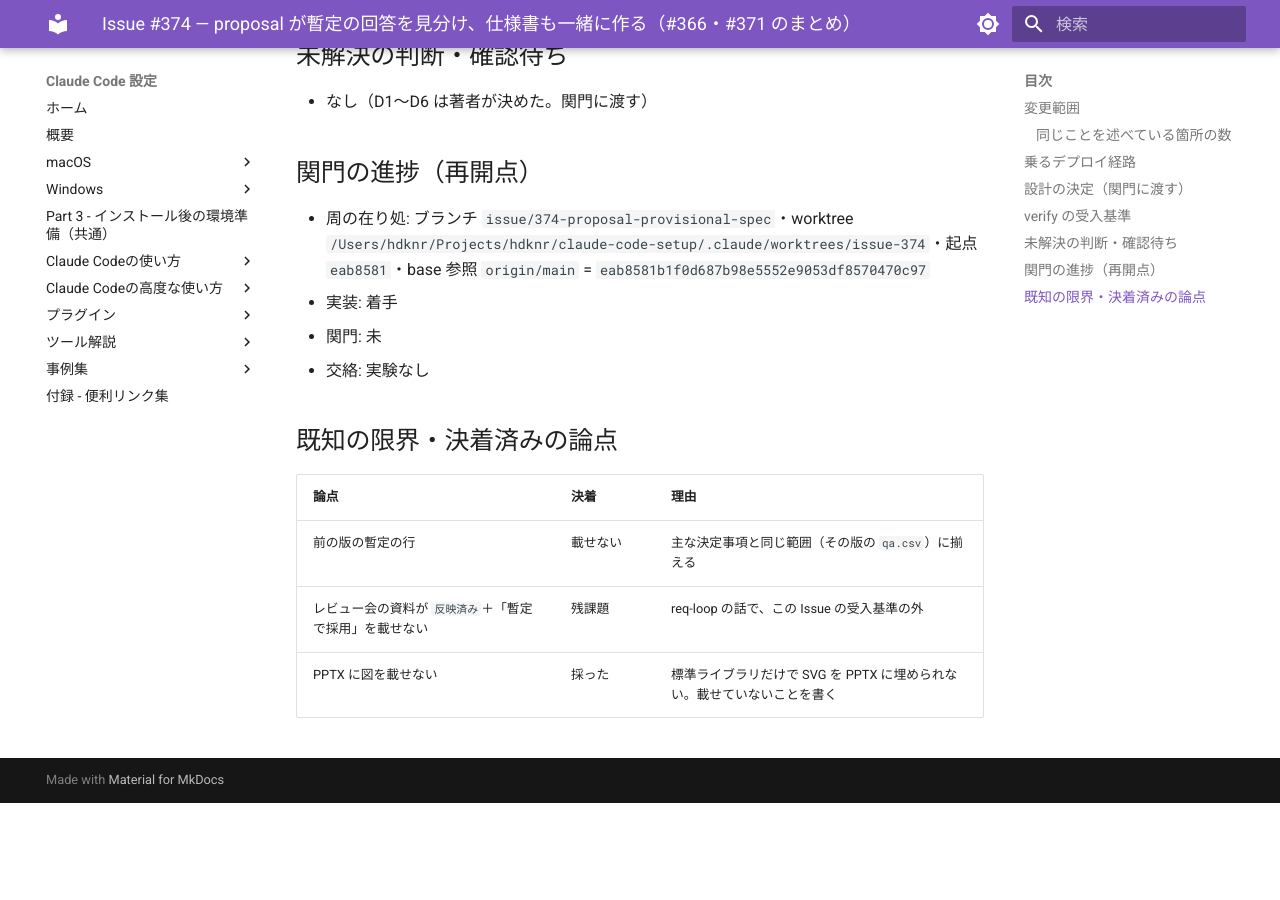
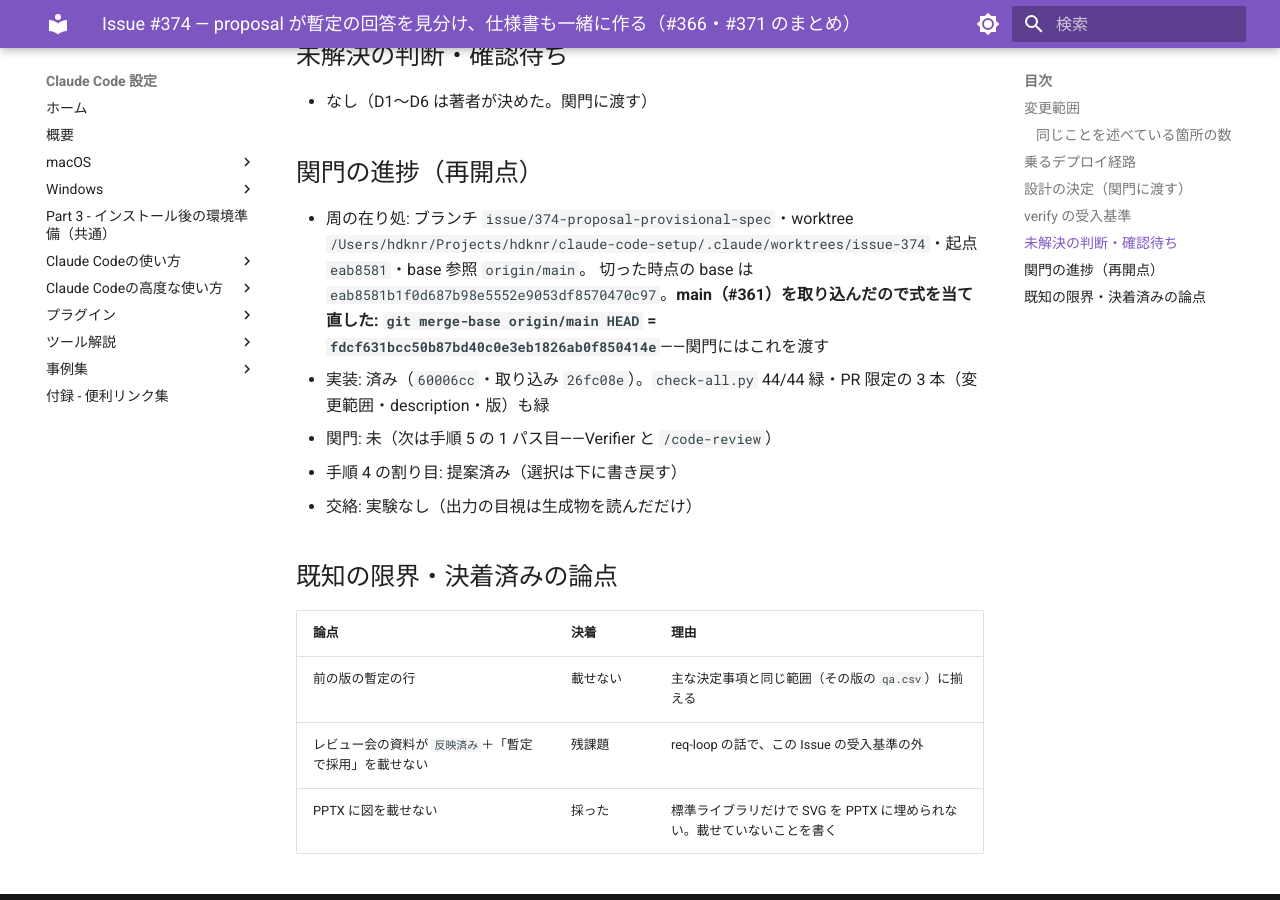
Before and after one commit to hdknr/claude-code-setup, an MkDocs documentation site: the page built from docs/plans/issue-374.md, in a window 1280 px wide and 900 px high, scrolled down 3429 px. Built offline with MkDocs 1.6.1 and Material for MkDocs 9.7.7, drawn with Linux system fonts in a browser that asks for light colours; before the commit the page ends 4232 px from its top, so only the background shows below that.

Commit message:
docs(plans): #374 の再開点（実装を終えた）
Co-Authored-By: Claude Opus 5.5 <noreply@anthropic.com>

```diff
--- a/docs/plans/issue-374.md
+++ b/docs/plans/issue-374.md
@@ -82,10 +82,12 @@ main へのマージ。プラグインは利用者の `plugin update` で届く
 
 ## 関門の進捗（再開点）
 
-- 周の在り処: ブランチ `issue/374-proposal-provisional-spec`・worktree `/Users/hdknr/Projects/hdknr/claude-code-setup/.claude/worktrees/issue-374`・起点 `eab8581`・base 参照 `origin/main` = `eab8581b1f0d687b98e5552e9053df8570470c97`
-- 実装: 着手
-- 関門: 未
-- 交絡: 実験なし
+- 周の在り処: ブランチ `issue/374-proposal-provisional-spec`・worktree `/Users/hdknr/Projects/hdknr/claude-code-setup/.claude/worktrees/issue-374`・起点 `eab8581`・base 参照 `origin/main`。
+  切った時点の base は `eab8581b1f0d687b98e5552e9053df8570470c97`。**main（#361）を取り込んだので式を当て直した: `git merge-base origin/main HEAD` = `fdcf631bcc50b87bd40c0e3eb1826ab0f850414e`**——関門にはこれを渡す
+- 実装: 済み（`60006cc`・取り込み `26fc08e`）。`check-all.py` 44/44 緑・PR 限定の 3 本（変更範囲・description・版）も緑
+- 関門: 未（次は手順 5 の 1 パス目——Verifier と `/code-review`）
+- 手順 4 の割り目: 提案済み（選択は下に書き戻す）
+- 交絡: 実験なし（出力の目視は生成物を読んだだけ）
 
 ## 既知の限界・決着済みの論点
 
```
